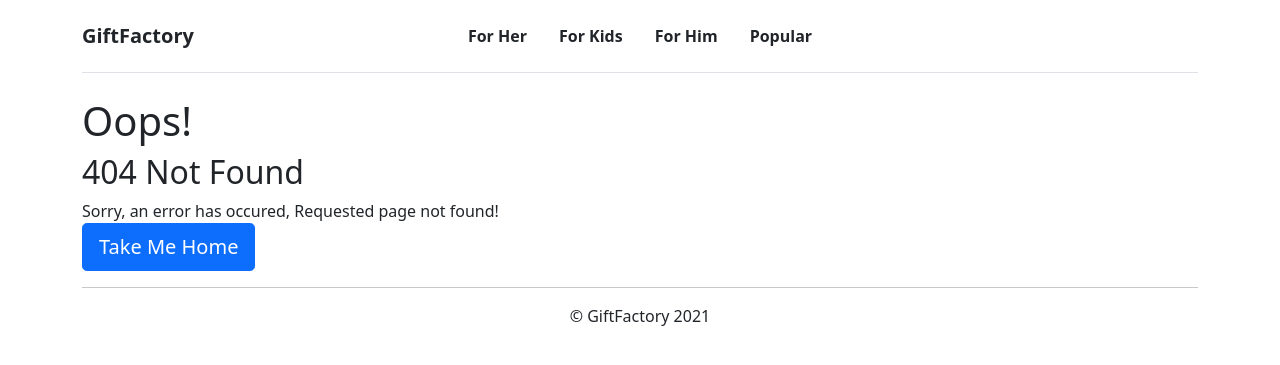
After one commit to gevix/giftfactory, a Django app: template blog/templates/404.html in a window 1280 px wide. The commit adds this page. Shown: the top 365 px of the page. Run offline with Django 3.2, Linux system fonts and the light colour scheme; the template is opened without the code that fills it, so the values that code supplies are empty.

Commit message:
*minor changes*

```diff
--- /dev/null
+++ b/blog/templates/404.html
@@ -0,0 +1,28 @@
+{% extends 'blog/base.html' %}
+
+{% block title %}
+404 - Page Not Found
+{% endblock %}
+
+{% block content %}
+<div class="container">
+    <div class="row">
+        <div class="col-md-12">
+            <div class="error-template">
+                <h1>
+                    Oops!</h1>
+                <h2>
+                    404 Not Found</h2>
+                <div class="error-details">
+                    Sorry, an error has occured, Requested page not found!
+                </div>
+                <div class="error-actions">
+                    <a href="home" class="btn btn-primary btn-lg"><span class="glyphicon glyphicon-home"></span>
+                        Take Me Home </a>
+                </div>
+            </div>
+        </div>
+    </div>
+</div>
+
+{% endblock %}
--- a/blog/templates/blog/base.html
+++ b/blog/templates/blog/base.html
@@ -3,40 +3,63 @@
 <html lang="en">
 <head>
     <meta charset="UTF-8">
-    <title>{% block title %}{% endblock %}</title>
+    <link rel="shortcut icon" type="image/svg+xml" href="{% static 'blog/logo.svg' %}"/>
+    <title>{% block title %}{% endblock %}- GiftFactory</title>
 
     <meta name="viewport" content="width=device-width, initial-scale=1">
 
     <link rel="stylesheet" href="https://cdn.jsdelivr.net/npm/bootstrap@5.0.2/dist/css/bootstrap.min.css"
 
+     <!-- Global site tag (gtag.js) - Google Analytics -->
+    <script async src="https://www.googletagmanager.com/gtag/js?id=G-T4SV5MYXY1"></script>
+    <script>
+      window.dataLayer = window.dataLayer || [];
+      function gtag(){dataLayer.push(arguments);}
+      gtag('js', new Date());
+
+      gtag('config', 'G-T4SV5MYXY1');
+    </script>
 
 </head>
 
+
+
+<body>
 <script src="https://cdn.jsdelivr.net/npm/bootstrap@5.0.2/dist/js/bootstrap.min.js" integrity="sha384-cVKIPhGWiC2Al4u+LWgxfKTRIcfu0JTxR+EQDz/bgldoEyl4H0zUF0QKbrJ0EcQF" crossorigin="anonymous"></script>
 
 
-<body>
 
-</div>
 <div class="container">
   <header class="d-flex flex-wrap align-items-center justify-content-center justify-content-md-between py-3 mb-4 border-bottom">
     <a href="/" class="d-flex align-items-center col-md-3 mb-2 mb-md-0 text-dark text-decoration-none">
-        <span class="fs-4">GiftFactory</span>
+        <span class="fs-5 fw-bold">GiftFactory</span>
     </a>
 
     <ul class="nav col-12 col-md-auto mb-2 justify-content-center mb-md-0">
-      <li><a href="#" class="nav-link px-2 link-dark">Categories</a></li>
-      <li><a href="#" class="nav-link px-2 link-dark">For her</a></li>
-      <li><a href="#" class="nav-link px-2 link-dark">For him</a></li>
-      <li><a href="#" class="nav-link px-2 link-dark">About</a></li>
+      <li><a href="category/for-her" class="nav-link px-50 link-dark fw-bold">For Her</a></li>
+      <li><a href="category/for-kids" class="nav-link px-50 link-dark fw-bold">For Kids</a></li>
+      <li><a href="category/for-him" class="nav-link px-50 link-dark fw-bold">For Him</a></li>
+      <li><a href="category/popular" class="nav-link px-50 link-dark fw-bold">Popular</a></li>
     </ul>
 
     <div class="col-md-3 text-end">
-
+    </div>
   </header>
 </div>
 
+
+
 {% block content %} {% endblock %}
 
+<div class="container">
+    <hr>
+</div>
+
+<footer class="container">
+
+      <p class="text-center">© GiftFactory 2021</p>
+    </footer>
+
 </body>
+
 </html>
--- a/blog/templates/blog/index.html
+++ b/blog/templates/blog/index.html
@@ -13,7 +13,7 @@ Main Page
 </div>
 {% load static %}
 <div class="container">
-<img src="{% static 'blog/mainImage.png' %}" class="img-fluid" alt="Main Image">
+<img src="{% static 'blog/People_mainpaige.svg' %}" class="img-fluid" alt="Main Image">
 </div>
 <h1 class="text-center">Gift Ideas:</h1>
 
--- a/blog/urls.py
+++ b/blog/urls.py
@@ -1,9 +1,10 @@
 from django.urls import path
-from .views import BlogPostView, IndexView, CategoryView
+from .views import BlogPostView, IndexView, CategoryView, AuthorView
 
 
 urlpatterns = [
         path('', IndexView.as_view(), name='home'),
+        path('author/marie', AuthorView, name='author'),
         path('<slug:slug>', BlogPostView.as_view(), name='blogpost'),
         path('category/<slug:slug>', CategoryView.as_view(), name='category'),
 
--- a/blog/views.py
+++ b/blog/views.py
@@ -18,4 +18,8 @@ class CategoryView(DetailView):
     template_name = 'blog/category.html'
 
 
+class AuthorView(ListView):
+    model = BlogPost
+    template_name = 'blog/author.html'
+
 # Create your views here.
```
Also changed, not shown: blog/templates/blog/author.html (added, +11 -0 lines), blog/templates/blog/post.html (+23 -10 lines), blog/static/blog/People_mainpaige.svg (added), blog/static/blog/logo.svg (added), db.sqlite3.
